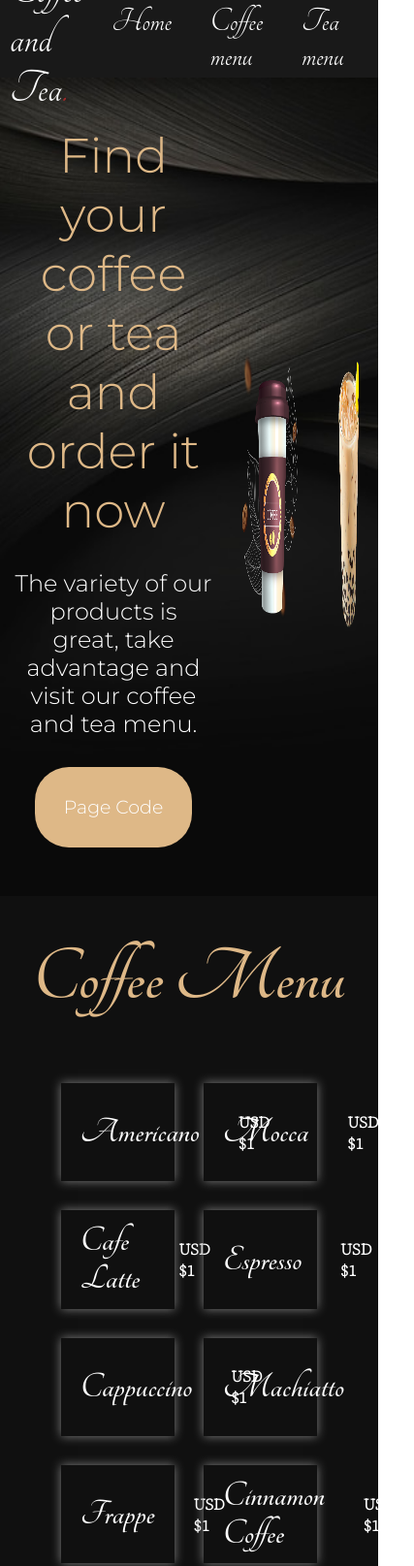
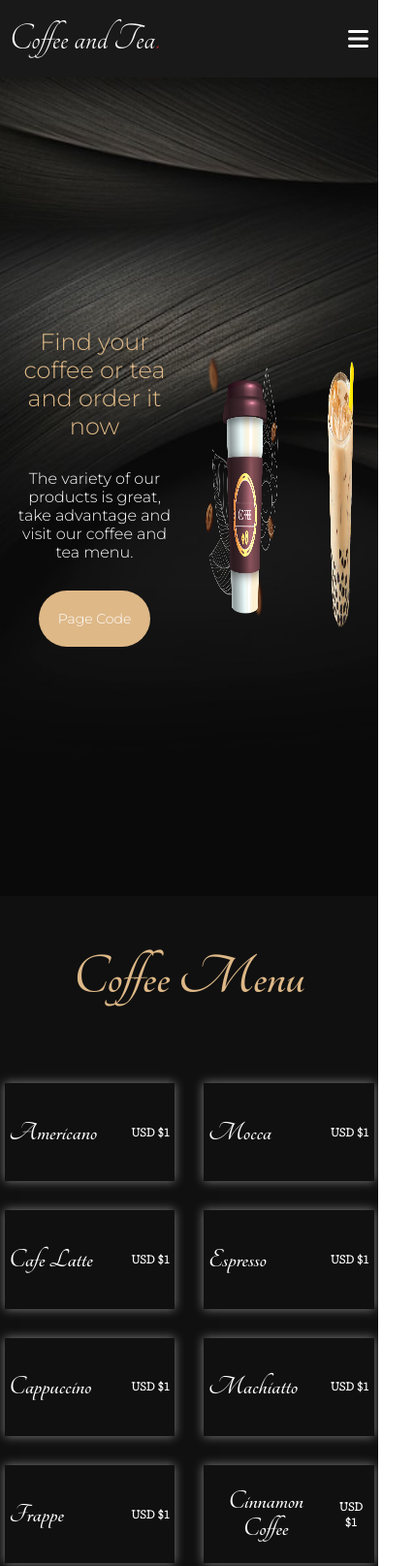
Before and after one commit to Guardatti/CoffeAndTea, a plain HTML site: page index.html in a window 390 px wide. Shown: the top 1615 px of the page at 97% size, 427 px wide, since content can reach past the window. Drawn offline with Linux system fonts and the light colour scheme; a web font is replaced by a local one.

Commit message:
responsive terminado

```diff
--- a/style.css
+++ b/style.css
@@ -391,4 +391,107 @@ footer .cards-footer img{
         grid-template-columns: 25% 25% 25%;
         grid-template-rows: 70%;
     }
+
+    .contact-us .grid .column h3,
+    .contact-us .grid .column p{
+        font-size: 15px;
+    }
 }
+
+@media (min-width: 320px) and (max-width: 544px){
+    header h2{
+        font-size: 40px;
+    }
+
+    .menu-hamburguer{
+        display: flex !important;
+        margin: 10;
+        font-size: 1.5rem;
+    }
+
+    header nav ul{
+        position: absolute;
+        top: 100%;
+        left: 0;
+        width: 100%;
+        height: 25rem;
+        background: rgba(0, 0, 0, 0.5);
+        backdrop-filter: blur(6px);
+        flex-direction: column;
+        justify-content: center;
+        align-items: center;
+        transform: translate(-150%);
+        transition: all 0.6s ease;
+    }
+
+    #check:checked ~ ul{
+        transform: translate(0%);
+    }
+
+    .home{
+        grid-template-columns: 50% auto auto;
+    }
+
+    .home .column-text h2{
+        font-size: 24px;
+    }
+
+    .home .column-text p{
+        font-size: 16px;
+    }
+
+    .home .column-text a{
+        padding: 20;
+        font-size: 14px;
+    }
+
+    .coffe-menu .text,
+    .tea-menu .text{
+        font-size: 40px;
+    }
+
+    .coffe-menu .grid,
+    .tea-menu .grid{
+        grid-template-columns: 45% 45%;
+        grid-template-rows: 15% 15% 15% 15% 15%;
+    }
+
+    .coffe-menu .grid .column h3,
+    .tea-menu .grid .column h3{
+        font-size: 28px;
+        text-align: center;
+    }
+
+    .coffe-menu .grid .column h4,
+    .tea-menu .grid .column h4{
+        font-size: 12px;
+        text-align: center;
+    }
+
+    .coffe-menu .grid .column h3,
+    .tea-menu .grid .column h3,
+    .coffe-menu .grid .column h4,
+    .tea-menu .grid .column h4{
+        margin: 5;
+    }
+
+    .contact-us .column-text{
+        font-size: 40px;
+    }
+
+    .contact-us .grid{
+        grid-template-columns: 30% 30% 30%;
+        grid-template-rows: 55%;
+        gap: 10px;
+    }
+
+    .contact-us .grid .column h3,
+    .contact-us .grid .column p{
+        font-size: 15px;
+    }
+
+    footer .nav-footer a{
+        font-size: 12px;
+        text-align: center;
+    }
+}
```
